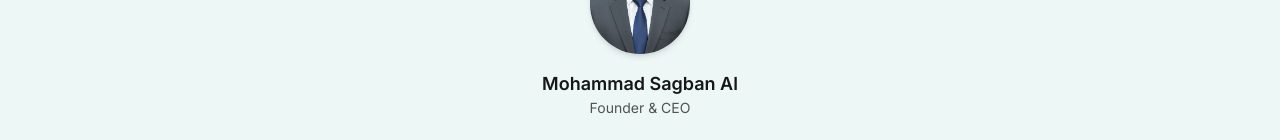
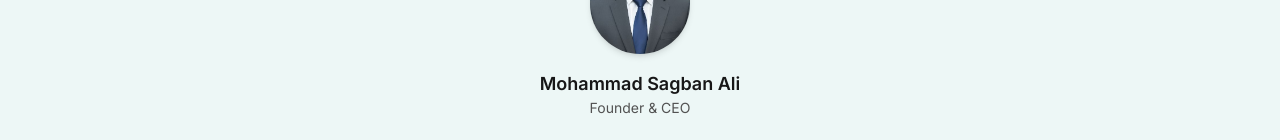
Before and after one commit to Masum-Billah-Sifat/iqbaltaqween, a Next.js app: page / in a window 1280 px wide. Shown: the part 469-609 px from the top of the page. Built offline with nearby package versions, Linux system fonts and the light colour scheme; a web font is replaced by a local one.

Commit message:
fix hero section

```diff
--- a/src/components/Hero.tsx
+++ b/src/components/Hero.tsx
@@ -39,7 +39,7 @@ export default function Hero() {
           height={100}
           className="rounded-full mx-auto mb-3 sm:mb-4 shadow-md object-cover"
         />
-        <p className="text-base sm:text-lg font-semibold">Mohammad Sagban Al</p>
+        <p className="text-base sm:text-lg font-semibold">Mohammad Sagban Ali</p>
         <p className="text-sm text-neutral-600 mb-4 sm:mb-6">Founder & CEO</p>
 
         <Link
```
